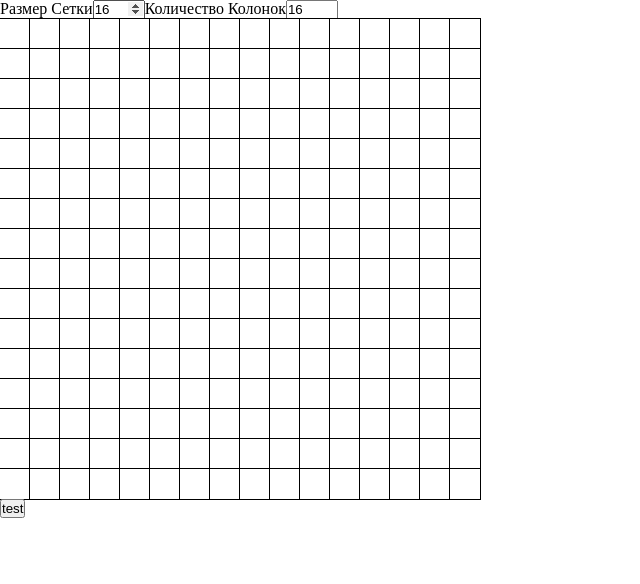
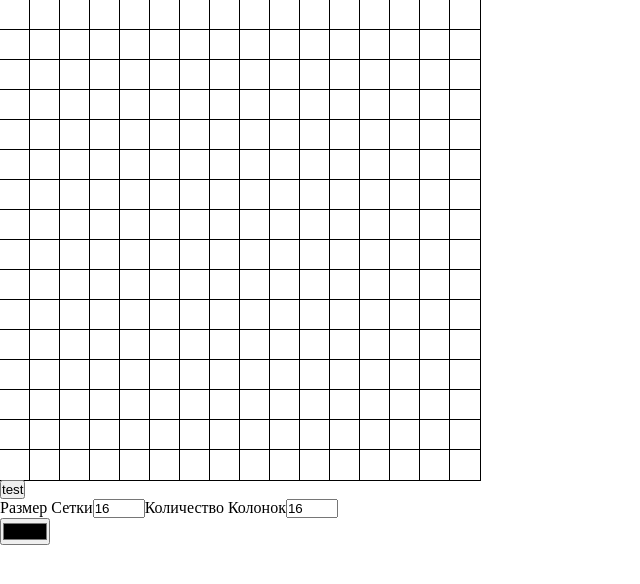
Before and after one commit to kaktusbezcherepa/paint-app, a React (Vite) app: page / in a window 1280 px wide. Shown: the top 584 px of the page, without its empty margins (0-640 px from the left). Built offline with nearby package versions, Linux system fonts and the light colour scheme.

Commit message:
colorselector

```diff
--- a/src/App.tsx
+++ b/src/App.tsx
@@ -1,20 +1,25 @@
 import PixelGrid from './components/PixelGrid/PixelGrid'
-import GridControl from './components/GridControl/GridControl'
+import ControlPanel from './widget/ControlPanel'
+import { useState } from 'react'
 import './App.css'
-import { useState } from 'react'
+
 
 const App : React.FC = () => {
   const [rows, setRows] = useState(16)
   const [columns, setColumns] = useState(16)
+  const [currentColor, setCurrentColor] = useState('#000')
+
   return (
     <>
-      <GridControl
+      <PixelGrid currentColor={currentColor} rows={rows} columns={columns} />
+      <ControlPanel
+      currentColor={currentColor}
+      onColorChange={setCurrentColor}
       rows={rows}
       columns={columns}
+      onColumnsChange={setColumns}
       onRowsChange={setRows}
-      onColumnsChange={setColumns}
       />
-      <PixelGrid rows={rows} columns={columns} />
     </>
   )
 }
--- a/src/components/ColorSelector/ColorSelector.tsx
+++ b/src/components/ColorSelector/ColorSelector.tsx
@@ -0,0 +1,18 @@
+import React from 'react'
+
+interface ColorSelectorProps {
+    currentColor: string;
+    onColorChange: (currentColor: string) => void;
+}
+
+const ColorSelector: React.FC<ColorSelectorProps> = ({currentColor, onColorChange}) => {
+
+
+  return (
+    <div>
+        <input type="color" value={currentColor} onChange={(e) => onColorChange(e.target.value)}/>
+    </div>
+  )
+}
+
+export default ColorSelector;
--- a/src/components/GridControl/GridControl.tsx
+++ b/src/components/GridControlSize/GridControlSize.tsx
@@ -1,5 +1,5 @@
 import React from 'react'
-
+import "./GridControlSize.css"
 
 interface GridControlsProps {
     rows: number;
--- a/src/components/PixelGrid/PixelGrid.tsx
+++ b/src/components/PixelGrid/PixelGrid.tsx
@@ -4,11 +4,12 @@ import "./PixelGrid.css";
 interface PixelGridProps {
     rows: number;
     columns: number;
+    currentColor: string;
   }
 
 
 
-const PixelGrid: React.FC<PixelGridProps> = ({ rows, columns}) => {
+const PixelGrid: React.FC<PixelGridProps> = ({ rows, columns, currentColor}) => {
 
     const totalPixels = rows * columns
 
@@ -41,7 +42,7 @@ const PixelGrid: React.FC<PixelGridProps> = ({ rows, columns}) => {
             key={index}
             className="pixel"
             style={{ backgroundColor: color }}
-            onClick={() => handlePaint(index, "#000")}
+            onClick={() => handlePaint(index, currentColor)}
           />
         ))}
       </div>
--- /dev/null
+++ b/src/widget/ControlPanel.tsx
@@ -0,0 +1,36 @@
+import React from 'react'
+import GridControl from '../components/GridControlSize/GridControlSize'
+import ColorSelector from '../components/ColorSelector/ColorSelector';
+
+interface ControlPanelProps {
+    currentColor: string;
+    rows: number;
+    columns: number;
+    onRowsChange: (rows: number) => void;
+    onColumnsChange: (columns: number) => void;
+    onColorChange: (currentColor: string) => void;
+  }
+
+const ControlPanel: React.FC<ControlPanelProps> = ({
+    rows,
+    columns,
+    onColumnsChange,
+    onRowsChange,
+    currentColor,
+    onColorChange
+}) => {
+
+  return (
+    <div>
+      <GridControl
+      rows={rows}
+      columns={columns}
+      onRowsChange={onRowsChange}
+      onColumnsChange={onColumnsChange}
+      />
+      <ColorSelector  currentColor={currentColor} onColorChange={onColorChange}/>
+    </div>
+  )
+}
+
+export default ControlPanel
```
Also changed, not shown: src/components/GridControlSize/GridControlSize.css (added).
